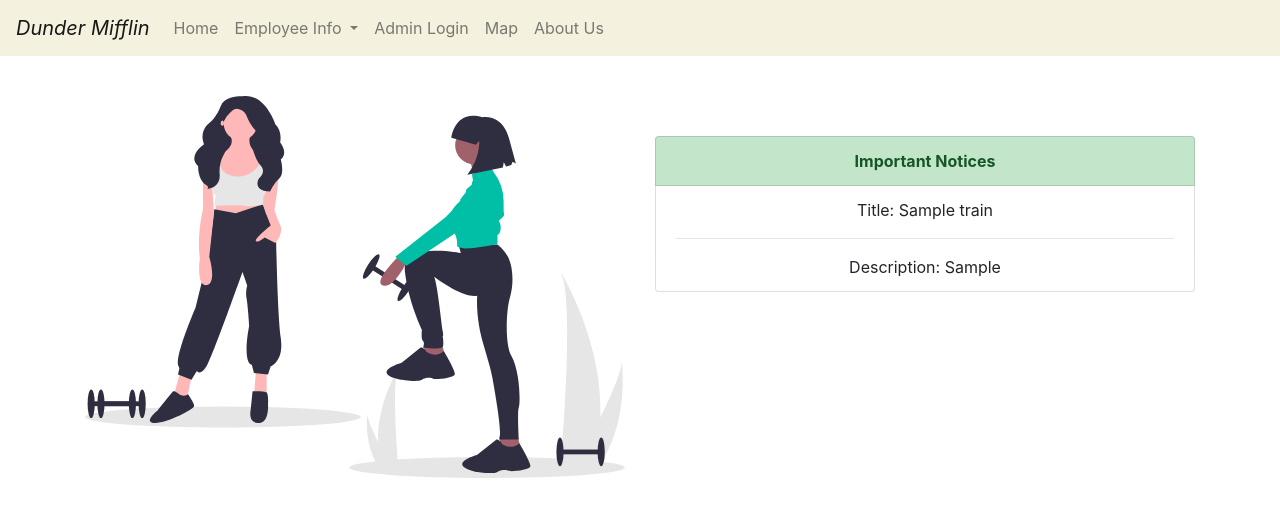
After one commit to RyanFahim/HRMS, a Django app: page /login/tra in a window 1280 px wide. The commit adds this page. Shown: the top 517 px of the page. Run offline with Django 3.2, Linux system fonts and the light colour scheme; tables that the repository leaves empty hold one stand-in row (values such as "Sample post"); some libraries are stand-ins or nearby versions.

Commit message:
the latest verion of the project

```diff
--- a/HRMS/companies/urls.py
+++ b/HRMS/companies/urls.py
@@ -8,5 +8,6 @@ urlpatterns = [
     path('create/', views.CreateCompany.as_view(), name='create_company'),
     path('update/', views.UpdateCompany.as_view(), name='update_company'),
     # path('ajax/crud/delete/',  views.DeleteCrudUser.as_view(), name='crud_ajax_delete'),
-    path('delete/', views.DeleteCompany.as_view(), name='delete_company')
+    path('delete/', views.DeleteCompany.as_view(), name='delete_company'),
+    path('account/',  views.account, name='account'),
 ]
--- a/HRMS/companies/views.py
+++ b/HRMS/companies/views.py
@@ -7,6 +7,7 @@ from django.views.decorators.csrf import csrf_exempt
 from django.utils.decorators import method_decorator
 from django.forms.models import model_to_dict
 from .models import Company
+from home.models import Employee
 # from django.views.generic import View
 
 
@@ -69,3 +70,7 @@ class DeleteCompany(View):
             'deleted': True
         }
         return JsonResponse(data)
+
+def account(request):
+    context = {'employee_list': Employee.objects.all()}
+    return render(request, 'account.html', context)
--- a/HRMS/home/admin.py
+++ b/HRMS/home/admin.py
@@ -9,3 +9,4 @@ admin.site.register(Award)
 admin.site.register(CVinfo)
 admin.site.register(Accountt)
 admin.site.register(Month)
+admin.site.register(Train)
--- a/HRMS/home/models.py
+++ b/HRMS/home/models.py
@@ -36,6 +36,14 @@ class Award(models.Model):
     def __str__(self):
         return self.title
 
+class Train(models.Model):
+    title = models.CharField(max_length=100)
+    des = models.TextField()
+
+    def __str__(self):
+        return self.title
+
+
 
 class CVinfo(models.Model):
     name = models.CharField(max_length=150)
--- a/HRMS/home/urls.py
+++ b/HRMS/home/urls.py
@@ -28,7 +28,8 @@ urlpatterns = [
     path('candidate', views.candidate, name='candidate'),
     #Maps
     path("login/map", views.map, name='map'),
-    path('account/',  views.account, name='account'),
+    path('login/tra', views.tra, name='tra')
+
 
     # path('account/create/',  views.CreateAccountUser.as_view(), name='Account_create'),
     # path('account/delete/',  views.DeleteAccount.as_view(), name='Account_delete')
--- a/HRMS/home/views.py
+++ b/HRMS/home/views.py
@@ -102,11 +102,7 @@ def about(request):
 
     return render(request,'about.html')
 
-#training
-def training(request):
-    if request.user.is_anonymous:
-        return redirect("/login")
-    return render(request, 'training.html')
+
 
 
 def price(request):
@@ -156,6 +152,20 @@ def award(request):
     contxt = {'award_list':Award.objects.all()}
 
     return render(request,'award.html', contxt)
+#training
+def training(request):
+    if request.user.is_anonymous:
+        return redirect("/login")
+
+    if request.method == "POST":
+        title = request.POST.get('title')
+        des = request.POST.get('des')
+        train = Train(title=title, des=des)
+        train.save()
+
+    con ={'train_list':Train.objects.all()}
+
+    return render(request, 'train.html',con)
 
 def attendence(request):
     return render(request, 'attendence.html')
@@ -199,3 +209,8 @@ def map(request):
 def account(request):
     context = {'employee_list': Employee.objects.all()}
     return render(request, 'account.html', context)
+
+def tra(request):
+    con ={'train_list':Train.objects.all()}
+
+    return render(request,'tra.html',con)
--- a/HRMS/templates/base.html
+++ b/HRMS/templates/base.html
@@ -32,9 +32,9 @@
       <ul>
         <li><a href="/"><i class="fa fa-dashcube"></i> Dashboard</li></a>
         <li><a href="/employee"><i class="fa fa-user"></i> Employee</li></a>
-        <li><a href="/account" <i class="fa fa-money"></i> Account</li></a>
+        <li><a href="/companies/account" <i class="fa fa-money"></i> Account</li></a>
         <li><a href="/companies"><i class="fa fa-building"></i> Department</li></a>
-        <li><a href="/training"><i class="fa fa-bell-o""></i> Training</li></a>
+
         <li><a href="/notice"><i class="fa fa-clipboard"></i> Notice</li></a>
         <li><a href="/award"><i class="fa fa-diamond"></i> Award</li></a>
         <li><a href="/complain"><i class="fa fa-dashcube"></i> Complain</li></a>
@@ -42,6 +42,7 @@
         <!-- <li><a href='/about'><i class="fa fa-question"></i> About us</li></a> -->
         <li><a href='/candidate'><i class="fa fa-users"></i>  Candidate</li></a>
 
+        <li><a href="/training"><i class="fa fa-bell-o""></i> Training</li></a>
       </ul>
       <br>
 
--- a/HRMS/templates/base2.html
+++ b/HRMS/templates/base2.html
@@ -65,6 +65,8 @@
               <a class="dropdown-item" href="/login/empAward">Employee Awards</a>
               <div class="dropdown-divider"></div>
               <a class="dropdown-item" href="/login/noticeEmployee">Notice</a>
+              <div class="dropdown-divider"></div>
+              <a class="dropdown-item" href="/login/tra">Trainings</a>
               <div class="dropdown-divider"></div>
               <a class="dropdown-item" href="/login/communication">Complain & LeaveApplication</a>
               <div class="dropdown-divider"></div>
--- /dev/null
+++ b/HRMS/templates/tra.html
@@ -0,0 +1,29 @@
+{% extends "base2.html" %}
+{% load static %}
+
+{% block title %}{% endblock title %}
+
+{% block content %}
+<div class="container my-10">
+
+    <div class="row">
+        <div class="col-6">
+            <img src='{% static "images/tra.svg" %}' alt="" srcset="">
+        </div>
+        <div class="col-6 my-10">
+            <ul class="list-group">
+                <li class="list-group-item list-group-item-success text-center">
+                    <strong>Important Notices</strong></li>
+
+                {% for train in train_list %}
+                <li class="list-group-item text-center">
+                    Title: {{train.title}} <hr>
+                    Description: {{train.des}}
+                </li>
+
+                {% endfor %}
+            </ul>
+        </div>
+    </div>
+</div>
+{% endblock content %}
```
Also changed, not shown: HRMS/templates/train.html (added, +51 -0 lines), HRMS/home/migrations/0014_train.py (added), HRMS/media/images/fahim_scU87IR.jpg (added), HRMS/static/images/tra.svg (added).
